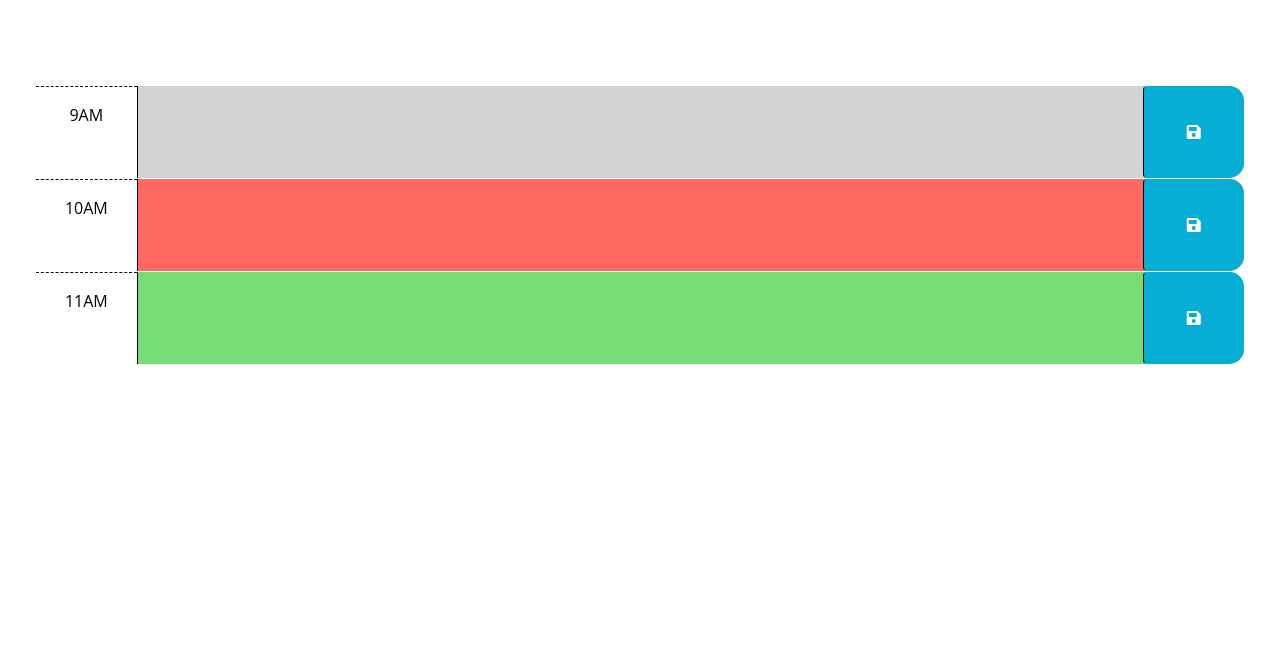
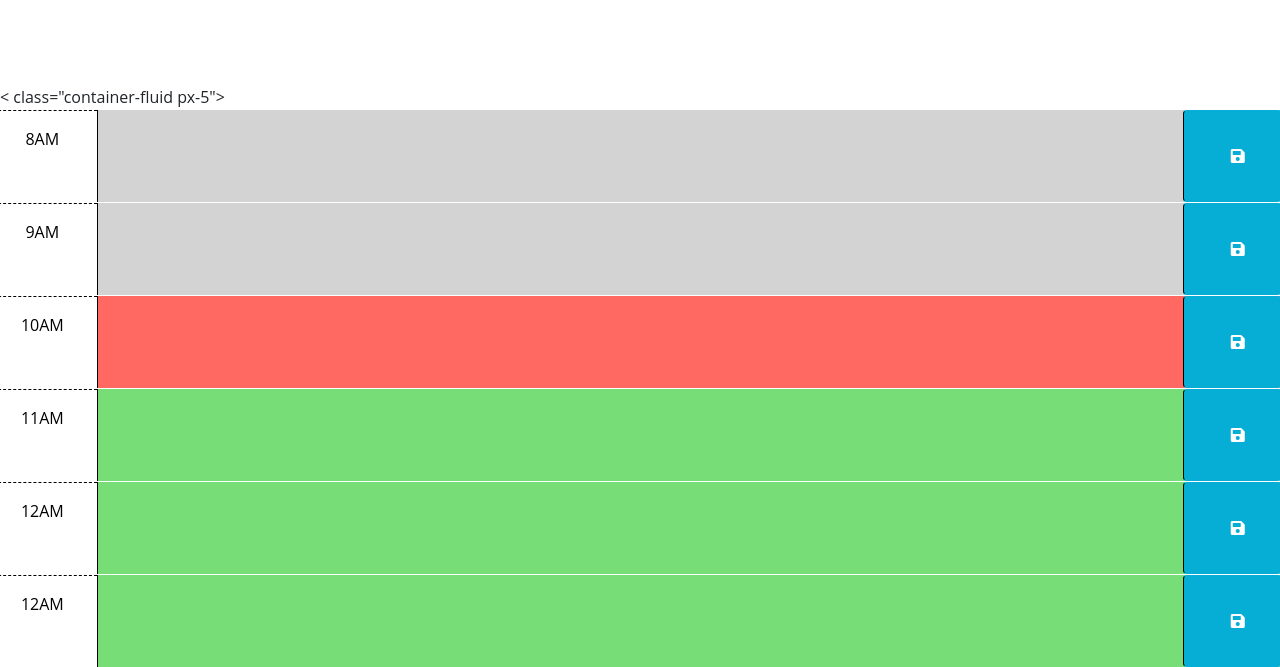
Before and after one commit to Element2804/silver-snakes, a plain HTML site: page index.html in a window 1280 px wide. Shown: the part 166-833 px from the top of the page. Before the commit the page ends 800 px from the top, so only its background shows below. Drawn offline with nearby package versions, Linux system fonts and the light colour scheme.

Commit message:
forgot to make new branch

```diff
--- a/index.html
+++ b/index.html
@@ -30,7 +30,7 @@
       <p class="lead">A simple calendar app for scheduling your work day</p>
       <p id="currentDay" class="lead"></p>
     </header>
-    <div class="container-fluid px-5">
+    < class="container-fluid px-5">
       <!-- Use class for "past", "present", and "future" to apply styles to the
         time-block divs accordingly. The javascript will need to do this by
         adding/removing these classes on each div by comparing the hour in the
@@ -42,6 +42,17 @@
         -->
 
       <!-- Example of a past time block. The "past" class adds a gray background color. -->
+
+
+
+      <div id="hour-8" class="row time-block past">
+        <div class="col-2 col-md-1 hour text-center py-3">8AM</div>
+        <textarea class="col-8 col-md-10 description" rows="3"> </textarea>
+        <button class="btn saveBtn col-2 col-md-1" aria-label="save">
+          <i class="fas fa-save" aria-hidden="true"></i>
+        </button>
+      </div>
+
       <div id="hour-9" class="row time-block past">
         <div class="col-2 col-md-1 hour text-center py-3">9AM</div>
         <textarea class="col-8 col-md-10 description" rows="3"> </textarea>
@@ -67,7 +78,32 @@
           <i class="fas fa-save" aria-hidden="true"></i>
         </button>
       </div>
-    </div>
+
+
+      <div id="hour-12" class="row time-block future">
+        <div class="col-2 col-md-1 hour text-center py-3">12AM</div>
+        <textarea class="col-8 col-md-10 description" rows="3"> </textarea>
+        <button class="btn saveBtn col-2 col-md-1" aria-label="save">
+          <i class="fas fa-save" aria-hidden="true"></i>
+        </button>
+      </div>
+
+      <div id="hour-12" class="row time-block future">
+        <div class="col-2 col-md-1 hour text-center py-3">12AM</div>
+        <textarea class="col-8 col-md-10 description" rows="3"> </textarea>
+        <button class="btn saveBtn col-2 col-md-1" aria-label="save">
+          <i class="fas fa-save" aria-hidden="true"></i>
+        </button>
+      </div>
+
+
+
+
+
+
+
+
+
 
     <script src="https://cdnjs.cloudflare.com/ajax/libs/jquery/3.2.1/jquery.min.js"></script>
     <script src="https://cdn.jsdelivr.net/npm/dayjs@1.11.3/dayjs.min.js"
```
